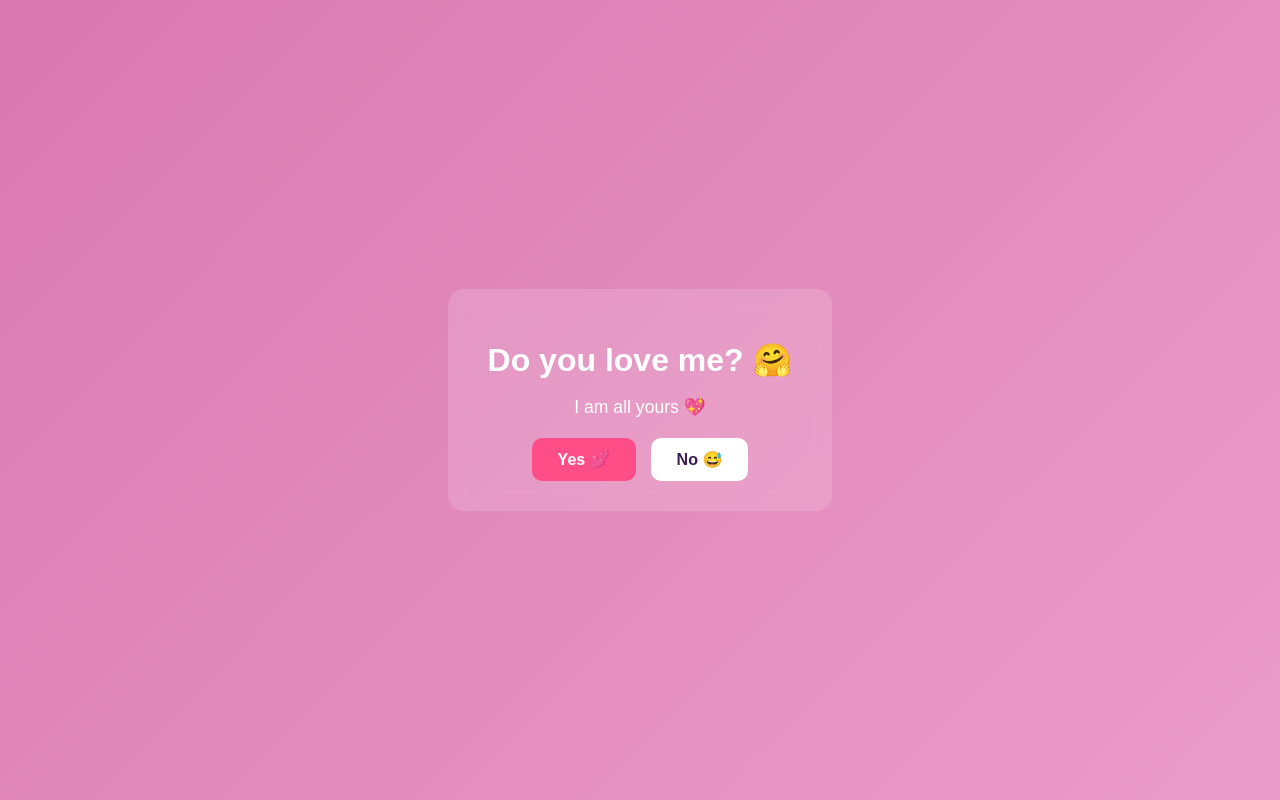
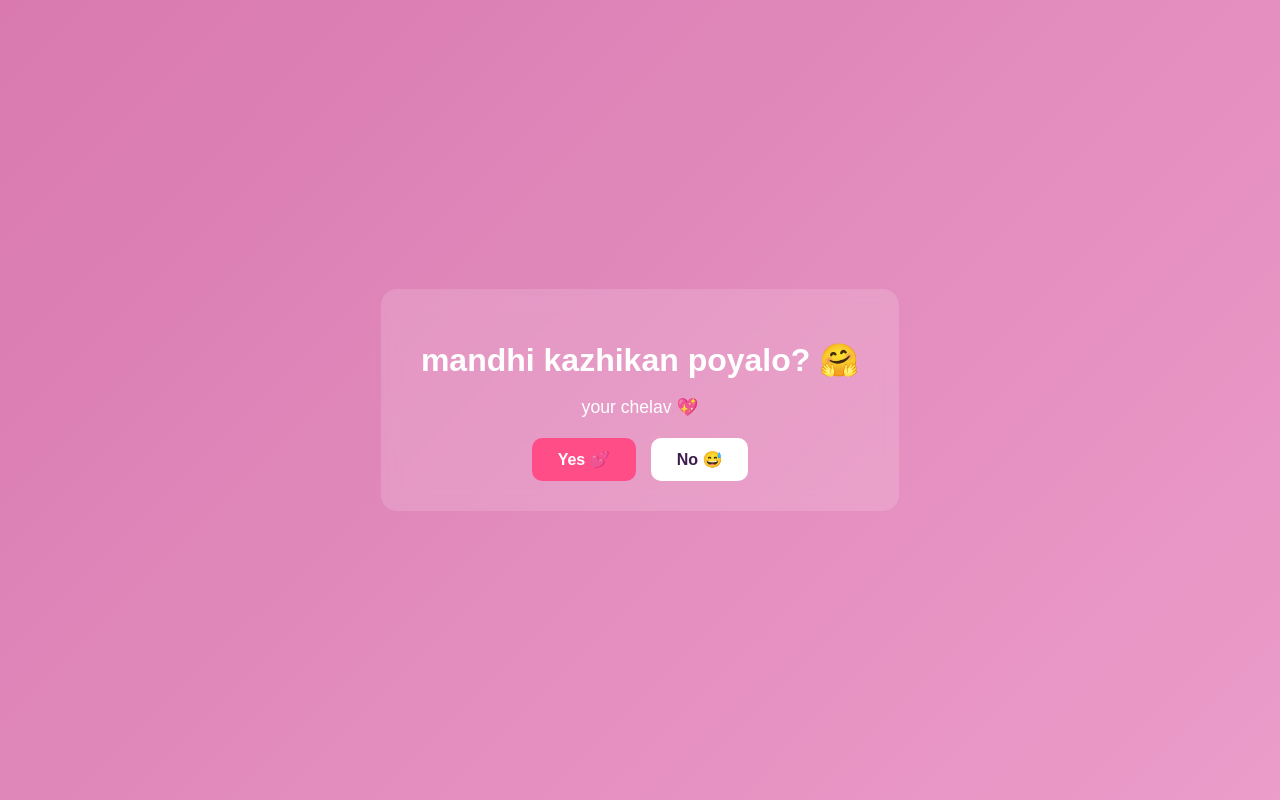
Before and after one commit to dhanusshifu/hersolny, a plain HTML site: page index.html in a window 1280 px wide. Drawn offline with Linux system fonts and the light colour scheme.

Commit message:
Update index.html

```diff
--- a/index.html
+++ b/index.html
@@ -8,8 +8,8 @@
 </head>
 <body>
   <div class="container">
-    <h1>Do you love me? 🤗</h1>
-    <p>I am all yours 💖</p>
+    <h1>mandhi kazhikan poyalo? 🤗</h1>
+    <p>your chelav 💖</p>
     <div class="btn">
       <a href="yes.html">Yes 💕</a>
       <a href="no1.html">No 😅</a>
```
